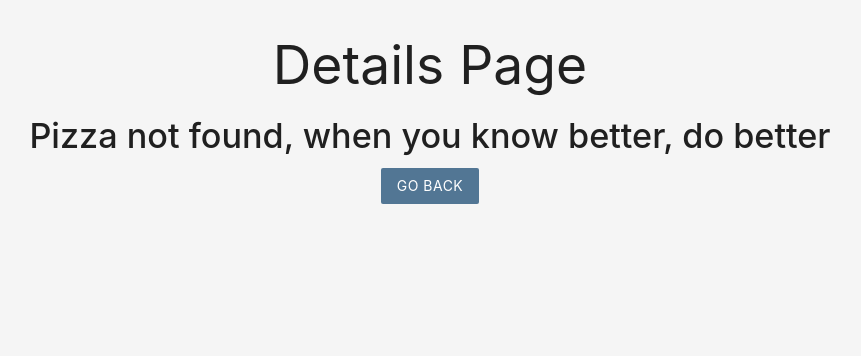
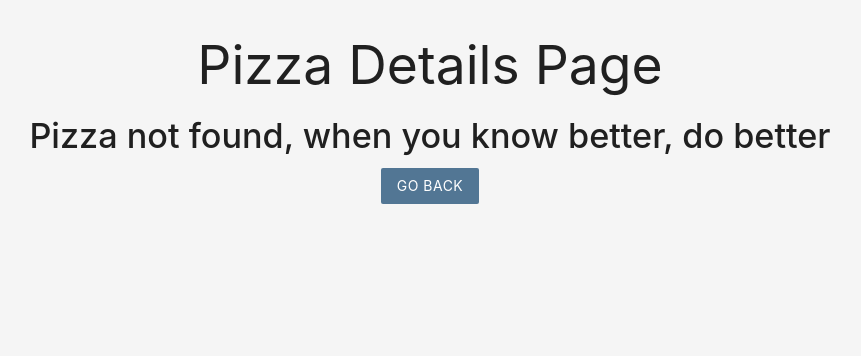
Before and after one commit to markwilde33/Plant-Pizza, a PHP site: page /details.php in a window 1280 px wide. Shown: the part 64-420 px from the top of the page, without its empty margins (210-1071 px from the left). Run offline with PHP 8.4, Linux system fonts and the light colour scheme; data that the repository does not hold is empty; a stand-in replaces the project's code that opens the database connection.

Commit message:
Added the field username to the pizza table in database. Updated the pages to reflect this change and output the uername field in selected areas.

```diff
--- a/details.php
+++ b/details.php
@@ -29,11 +29,11 @@
 
 	<?php include('templates/header.php'); ?>
     <div class="container center">
-    <h2 class="center">Details Page</h2>
+    <h2 class="center"> Pizza Details Page</h2>
     <?php if($pizza): ?>
 
         <h4><?php echo htmlspecialchars($pizza['title']); ?></h4>
-        <p><strong>Created by: </strong><?php echo htmlspecialchars($pizza['email']); ?></p>
+        <p><strong>Created by: </strong><?php echo htmlspecialchars($pizza['username']); ?></p>
         <p><?php echo date($pizza['created_at']); ?></p>
         <h5>Ingredients:</h5>
         <ul>
--- a/style.css
+++ b/style.css
@@ -46,6 +46,7 @@ nav ul li a:hover{
     background-color: #32c2cce5;
     color: white;
     text-align: center;
+
   }
 
 /* Card styles */
@@ -53,3 +54,7 @@ nav ul li a:hover{
    .card-content {
     min-height: 220px;
   }
+
+  .container{
+      padding-bottom: 100px;
+  }
```
Also changed, not shown: add.php (+16 -5 lines).
